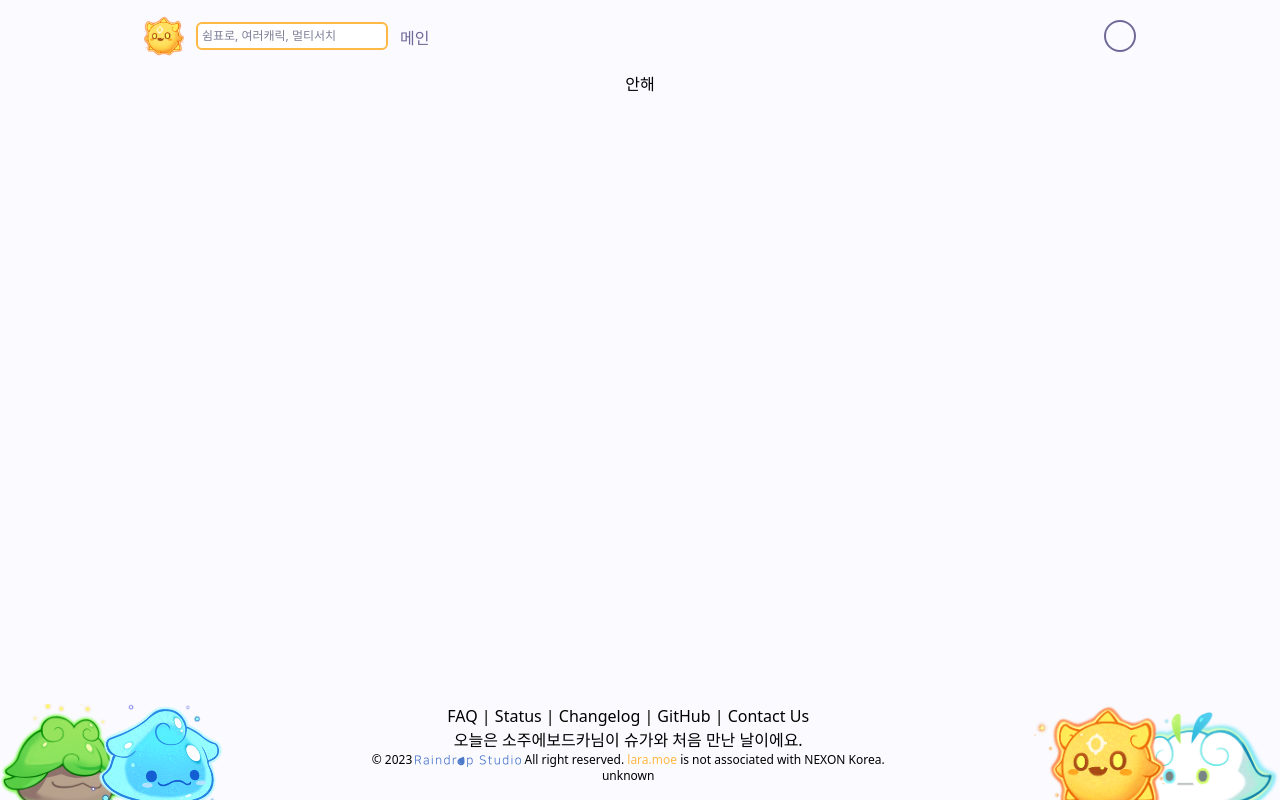
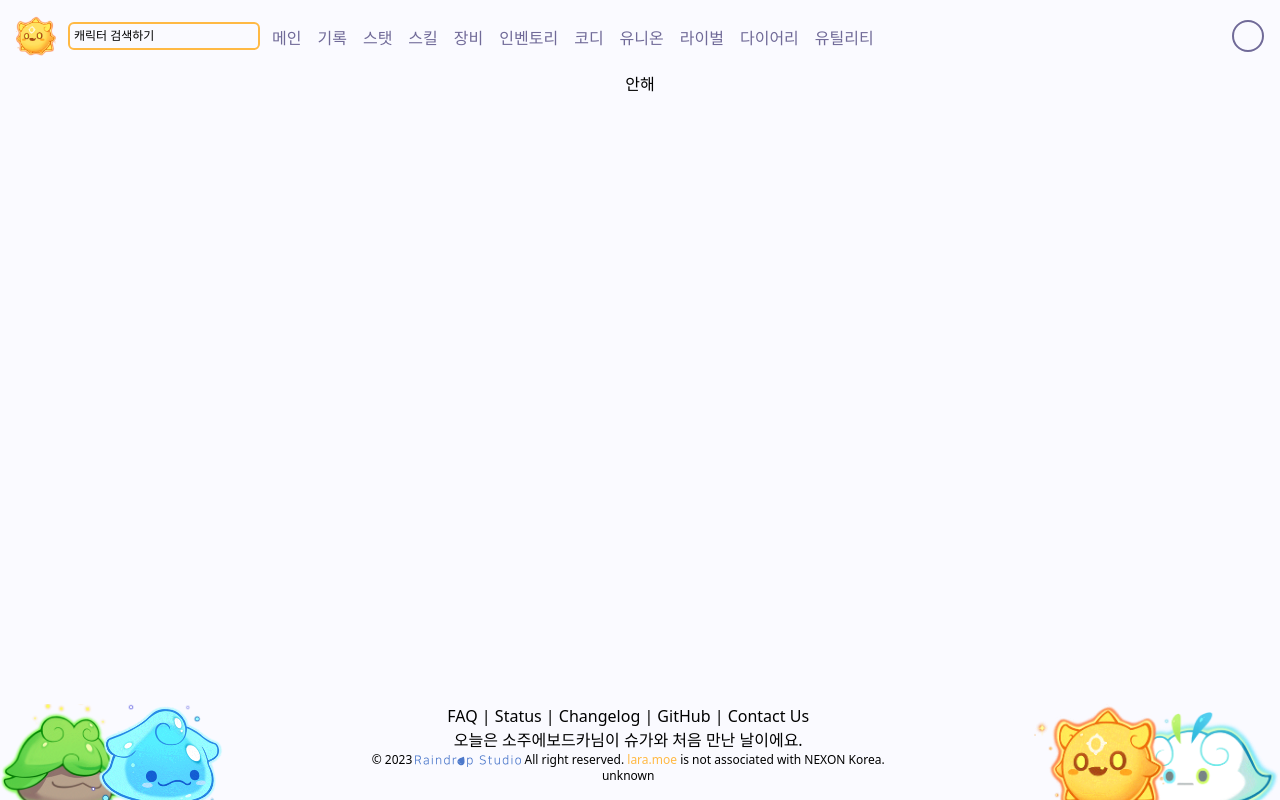
Before and after one commit to raindropstudio/lara-frontend, a Nuxt app: page / in a window 1280 px wide. Built offline with nearby package versions, Linux system fonts and the light colour scheme.

Commit message:
WIP: Navbar

```diff
--- a/components/Footer.vue
+++ b/components/Footer.vue
@@ -1,6 +1,6 @@
 <template>
   <div
-    class="container mx-auto flex h-24 max-w-screen-xl flex-wrap overflow-y-hidden font-medium"
+    class="container mx-auto flex h-24 max-w-screen-2xl flex-wrap overflow-y-hidden font-medium"
   >
     <img
       class="-mt-4 h-[130px] flex-none max-lg:hidden lg:order-1"
--- a/components/Navbar.vue
+++ b/components/Navbar.vue
@@ -1,5 +1,5 @@
 <template>
-  <div class="container mx-auto flex max-w-screen-lg items-center p-4">
+  <div class="container mx-auto flex max-w-screen-xl items-center p-4">
     <div>
       <NuxtLink to="/">
         <img
@@ -11,16 +11,15 @@
     </div>
     <div class="flex grow">
       <div class="mx-3">
-        <input
-          class="w-48 rounded-md border-2 border-sunny-orange p-1 text-xs font-medium caret-sunny-orange placeholder:text-violet-gray focus:outline-none focus:ring-1 focus:ring-sunny-orange"
-          type="text"
-          autocomplete="off"
-          maxlength="100"
-          name="nickname-search"
-          placeholder="쉼표로, 여러캐릭, 멀티서치"
-        />
+        <button
+          type="button"
+          class="flex w-48 rounded-md border-2 border-sunny-orange p-1 text-xs font-medium caret-sunny-orange focus:outline-none focus:ring-1 focus:ring-sunny-orange"
+        >
+        <!--TODO: 버튼으로 변경-->
+          캐릭터 검색하기
+        </button>
       </div>
-      <div class="flex items-end gap-3 text-lucid-violet">
+      <div class="flex items-end gap-4 text-lucid-violet">
         <NuxtLink v-for="nav in navMenu" :key="nav.id" :to="nav.path">
           <div
             class="hover:font-bold"
@@ -47,16 +46,16 @@ export default {
     return {
       navMenu: [
         { name: "메인", path: "/main" },
-        // { name: "기록", path: "/record" },
-        // { name: "스탯", path: "/stat" },
-        // { name: "스킬", path: "/skill" },
-        // { name: "장비", path: "/equip" },
-        // { name: "인벤토리", path: "/inventory" },
-        // { name: "코디", path: "/coordi" },
-        // { name: "유니온", path: "/union" },
-        // { name: "라이벌", path: "/rival" },
-        // { name: "다이어리", path: "/diary" },
-        // { name: "유틸리티", path: "/utility" },
+        { name: "기록", path: "/record" },
+        { name: "스탯", path: "/stat" },
+        { name: "스킬", path: "/skill" },
+        { name: "장비", path: "/equip" },
+        { name: "인벤토리", path: "/inventory" },
+        { name: "코디", path: "/coordi" },
+        { name: "유니온", path: "/union" },
+        { name: "라이벌", path: "/rival" },
+        { name: "다이어리", path: "/diary" },
+        { name: "유틸리티", path: "/utility" },
       ],
     };
   },
```
